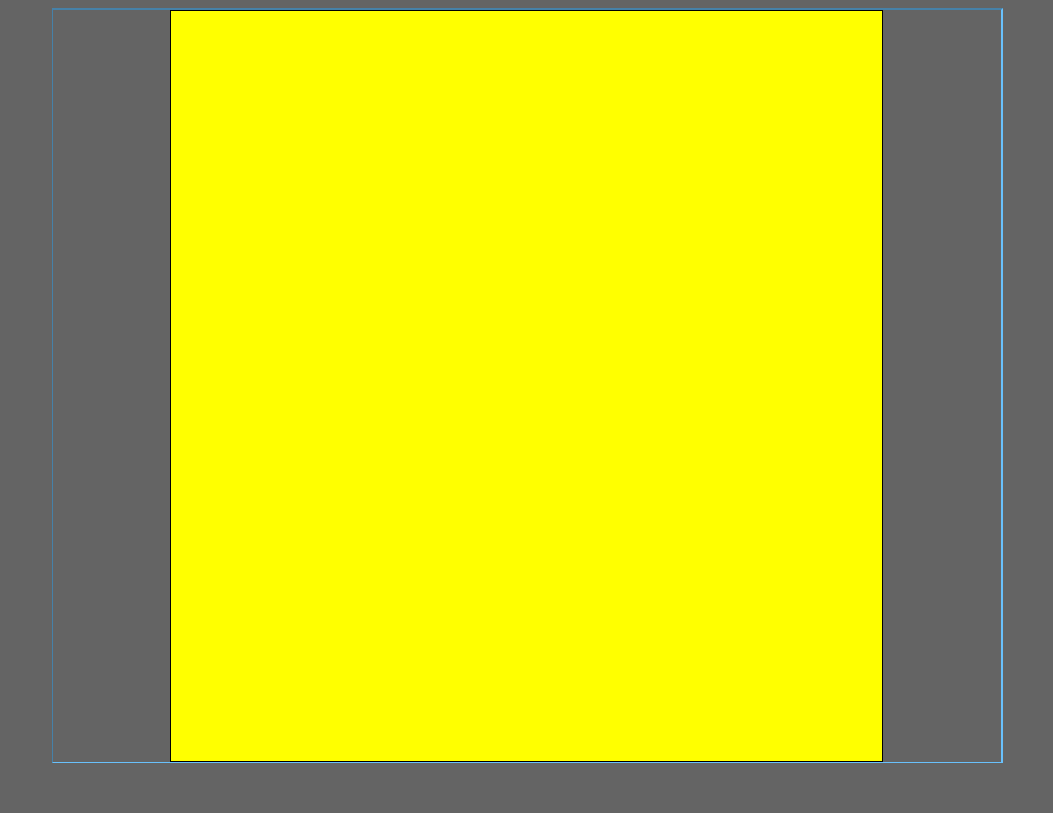
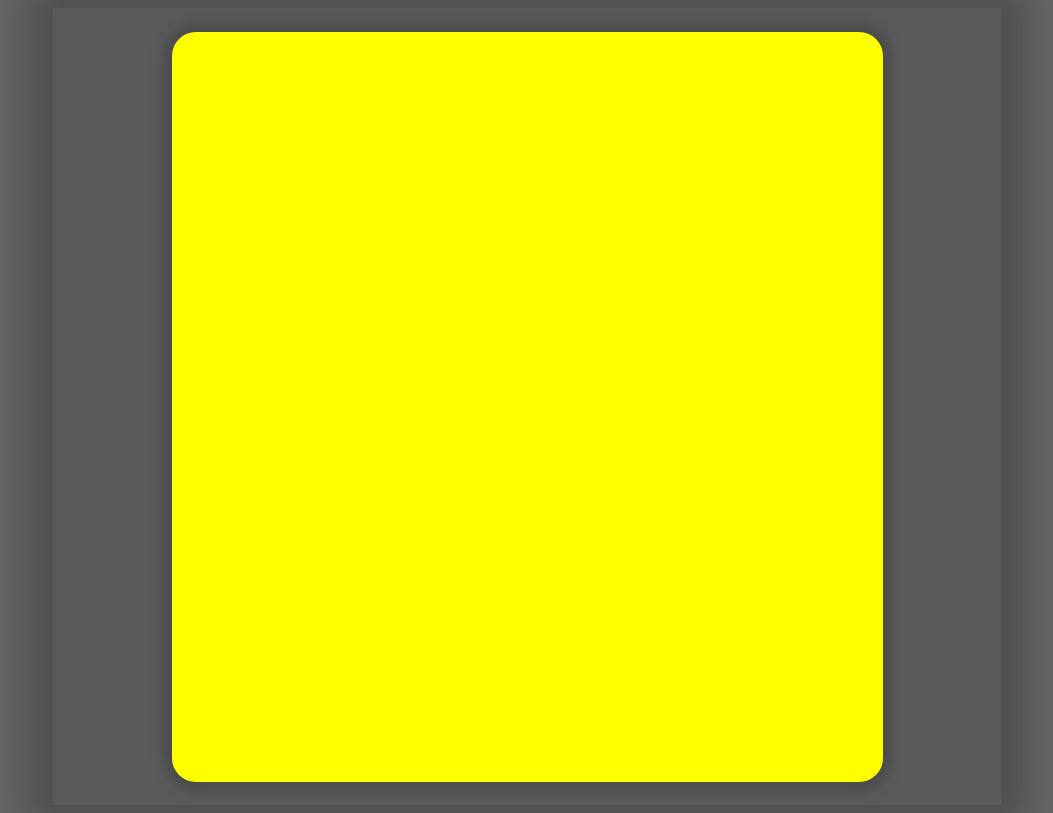
Before and after one commit to Yahzefi/Calendar_Application, a React (Create React App) app: page / in a window 1280 px wide. Shown: the whole page, without its empty margins (113-1166 px from the left). Built offline with nearby package versions, Linux system fonts and the light colour scheme.

Commit message:
Update App.css

```diff
--- a/src/App.css
+++ b/src/App.css
@@ -1,22 +1,58 @@
 body {
   background-color: rgb(100, 100, 100);
 }
-
+/* ------------------------------------------------------------------------------------------------------ */
+/* DIV IN APP.JS */
   .primary_container{
     display:flex;
+    flex-wrap: wrap;
+    justify-content: center;
     width:75%;
     min-height: 75px;
     margin: auto;
-    text-align: center;
-    justify-content: center;
-    border: 2px inset rgb(105, 193, 252);
     border-left-width: 0.1px;
     border-bottom-width: 0.1px;
+    background-color: rgb(90, 90, 90);
+    box-shadow: 0px 0px 32px 24px rgb(80,80,80);
   }
-
+    .btn{
+      margin: 2.5% auto;
+      width: 33%;
+    }
+/* ------------------------------------------------------------------------------------------------------ */
+/* DIV IN CALENDAR.JS */
     .calendar_container {
       display:grid;
+      grid-template-rows: auto;
+      grid-template-columns: auto 33%;
+      background-color:rgb(50, 50, 50);
+      margin: 2.5% auto;
       width: 75%;
       height: 750px;
-      border: 1px solid black;
+      border-radius: 24px;
+      box-shadow: 0px 0px 12px 8px rgb(75, 75, 75);
     }
+      .calendar_container div {
+        padding: 12px;
+        margin: 4px;
+      }
+      .r-cont {
+        grid-column: 2/2;
+      }
+/* ------------------------------------------------------------------------------------------------------ */
+/* DIV IN MONTH.JS */
+      .m-cont {
+        display: grid;
+        grid-template-rows: 25% auto;
+        grid-template-columns: auto;
+        grid-column: 1/1;
+      }
+        .img-cont {
+          grid-row: 1/1;
+        }
+/* ------------------------------------------------------------------------------------------------------ */
+/* DIV IN DAYS.JS */
+        .days-cont {
+          grid-row: 2/2;
+        }
+/* ------------------------------------------------------------------------------------------------------ */
```
